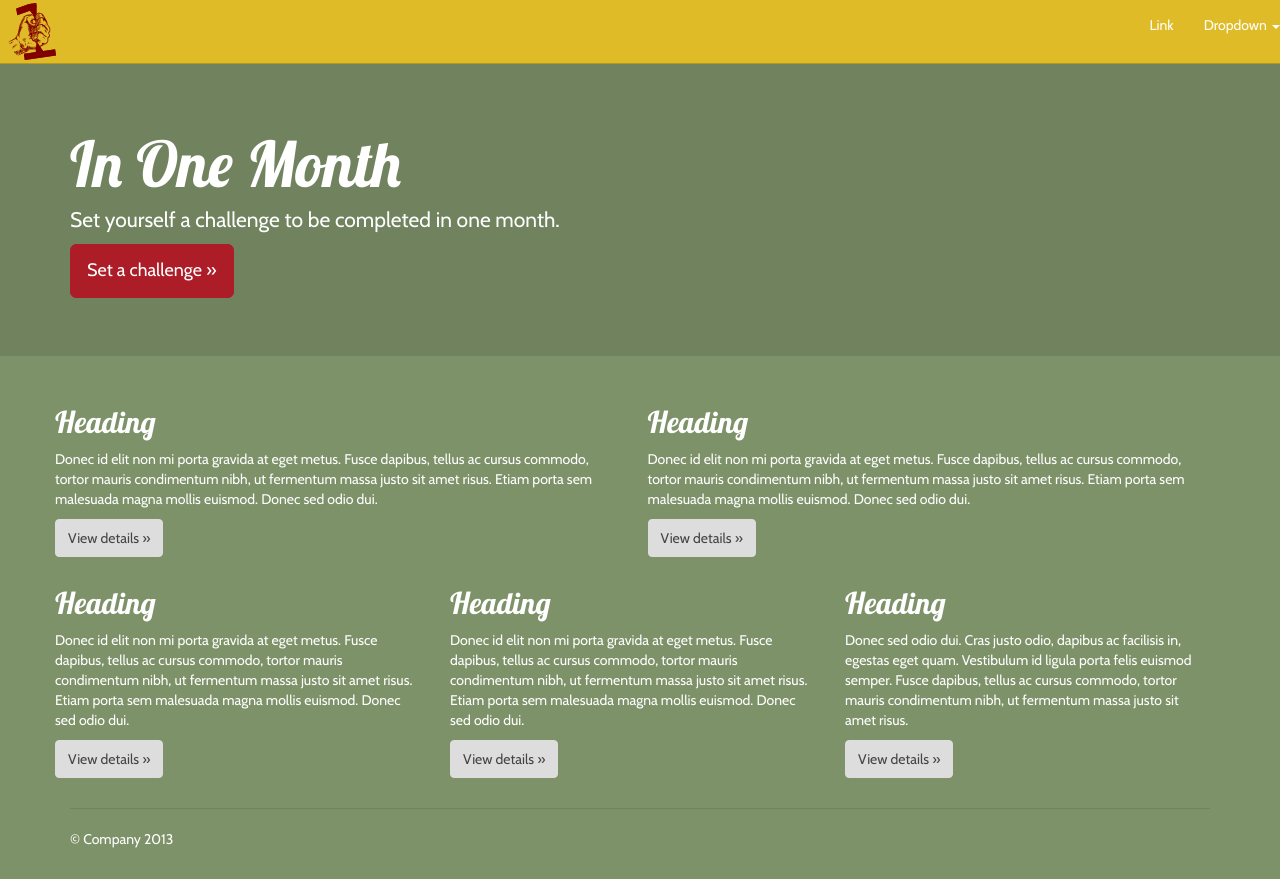
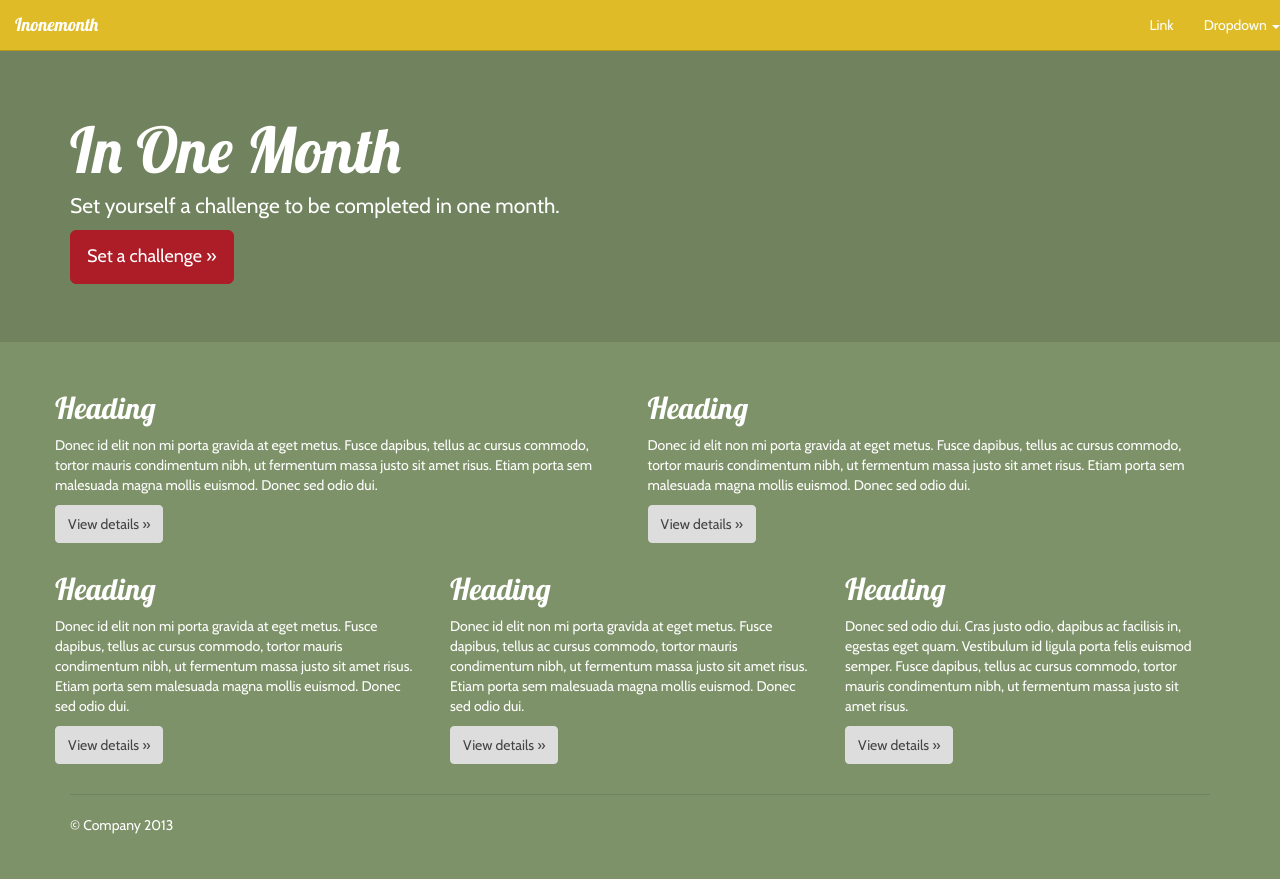
Before and after one commit to robrechtdr/inonemonth, a Django app: a page that uses inonemonth/templates/base.html in a window 1280 px wide. After the commit the page ends 834 px from the top, so only its background shows below. Run offline with Django 3.2, Linux system fonts and the light colour scheme; parts of the project's set-up code (start-up, migrations or seed data) failed here and were passed over; some libraries are stand-ins or nearby versions.

Commit message:
Remove navbar logo
The logo is too detailed and would have to be enlarged. Having a
navbar with a large height is not elegant.

```diff
--- a/inonemonth/static/css/project.css
+++ b/inonemonth/static/css/project.css
@@ -5,23 +5,13 @@
 
 /* Move down content because we have a fixed navbar that is 50px tall */
 body {
-  padding-top: 64px;
+  padding-top: 50px;
   padding-bottom: 20px;
 }
 
-.navbar {
-  height: 64px;
-}
 
 /* base.html
 -------------------------------------------------- */
-
-#main-logo {
-  float: left;
-  position: relative;
-  left: 8px;
-  top: 3px
-}
 
 
 
--- a/inonemonth/templates/base.html
+++ b/inonemonth/templates/base.html
@@ -39,16 +39,7 @@
             <span class="icon-bar"></span>
             <span class="icon-bar"></span>
           </button>
-
-
-
-          <a href="/" id="main-logo">
-            <img src="{% static 'img/inonemonth_main3.png' %}" >
-          </a>
-
-          <!--
-          <a class="navbar-brand" href="#">Inonemonth</a>
-          -->
+          <a class="navbar-brand" href="/">Inonemonth</a>
         </div>
 
         <!-- Collect the nav links, forms, and other content for toggling -->
```
